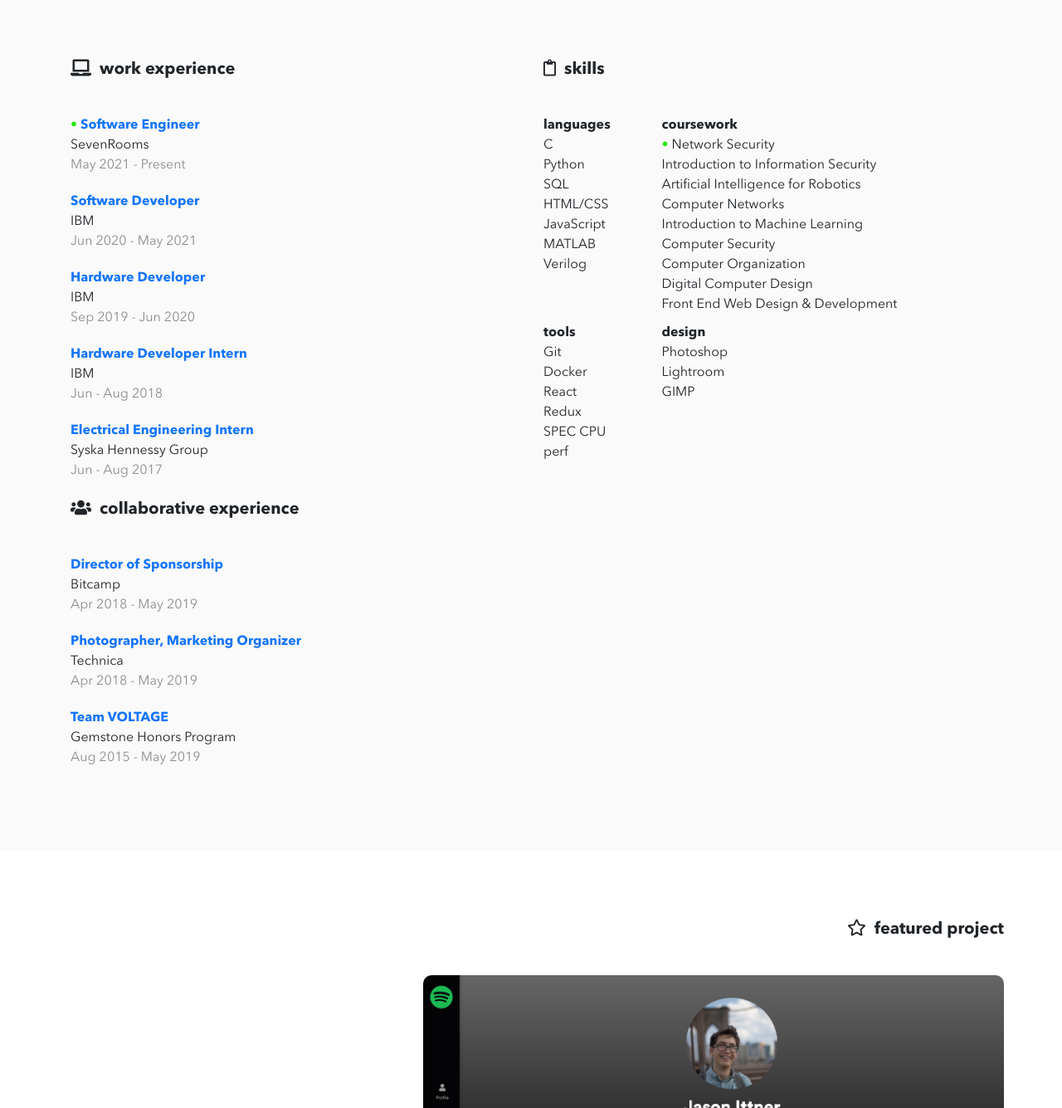
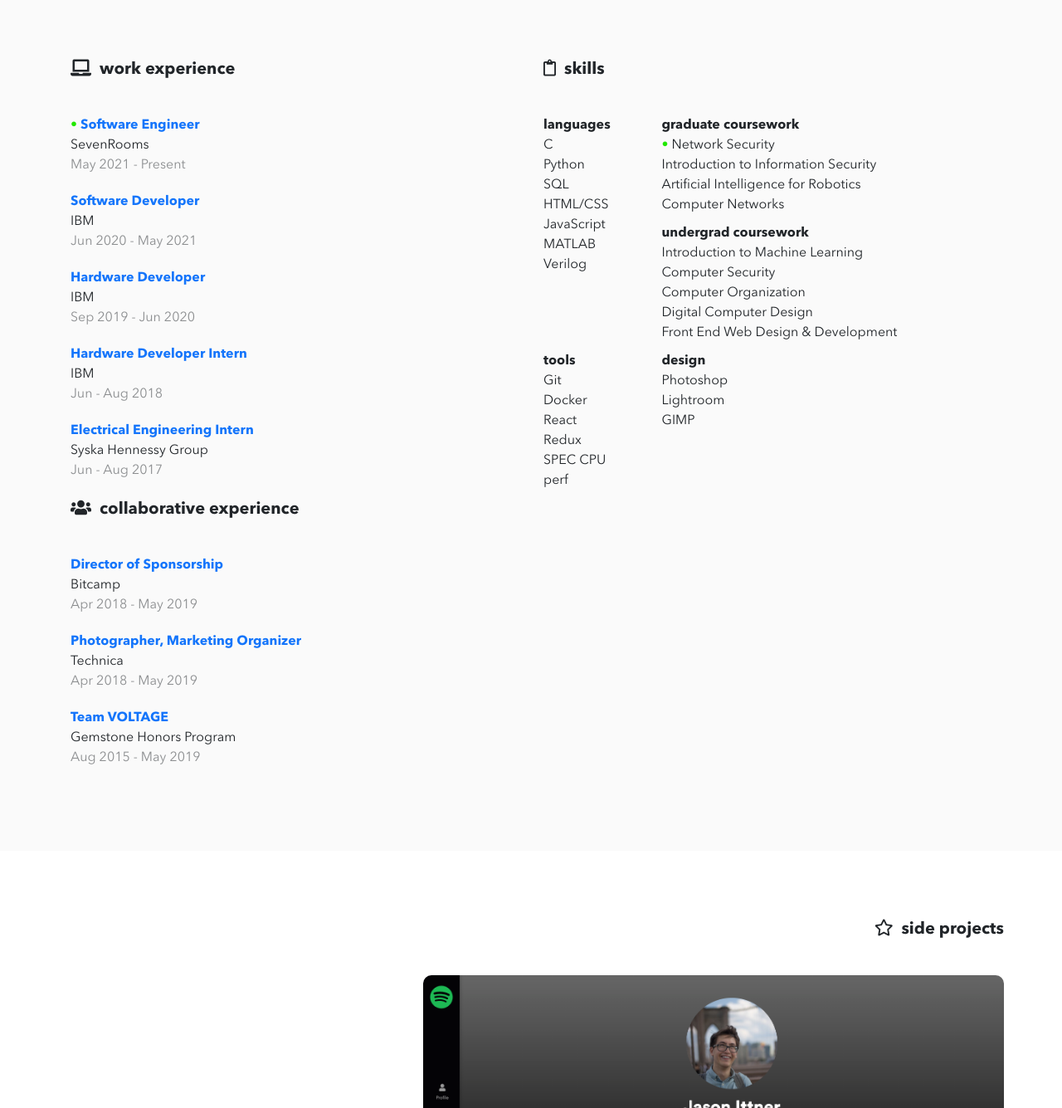
Before and after one commit to jittner/jittner.github.io, a plain HTML site: page expanded.html in a window 1280 px wide. Shown: the part 1100-2435 px from the top of the page at 83% size. Drawn offline with nearby package versions, Linux system fonts and the light colour scheme.

Commit message:
Split up coursework list

```diff
--- a/expanded.html
+++ b/expanded.html
@@ -101,12 +101,15 @@
               </ul>
             </div>
             <div class="col-8">
-              <h3>coursework</h3>
+              <h3>graduate coursework</h3>
               <ul>
                 <li><span class="active">•&nbsp;</span>Network Security</li>
                 <li>Introduction to Information Security</li>
                 <li>Artificial Intelligence for Robotics</li>
                 <li>Computer Networks</li>
+              </ul>
+              <h3>undergrad coursework</h3>
+              <ul>
                 <li>Introduction to Machine Learning</li>
                 <li>Computer Security</li>
                 <li>Computer Organization</li>
@@ -143,7 +146,7 @@
       <div class="row justify-content-end">
         <div class="col-md-auto">
           <div class="row justify-content-end">
-            <h2><i class="far fa-star"></i>&nbsp; featured project</h2>
+            <h2><i class="far fa-star"></i>&nbsp; side projects</h2>
           </div>
           <div class="row justify-content-end">
             <div class="project-thumbnail">
```
